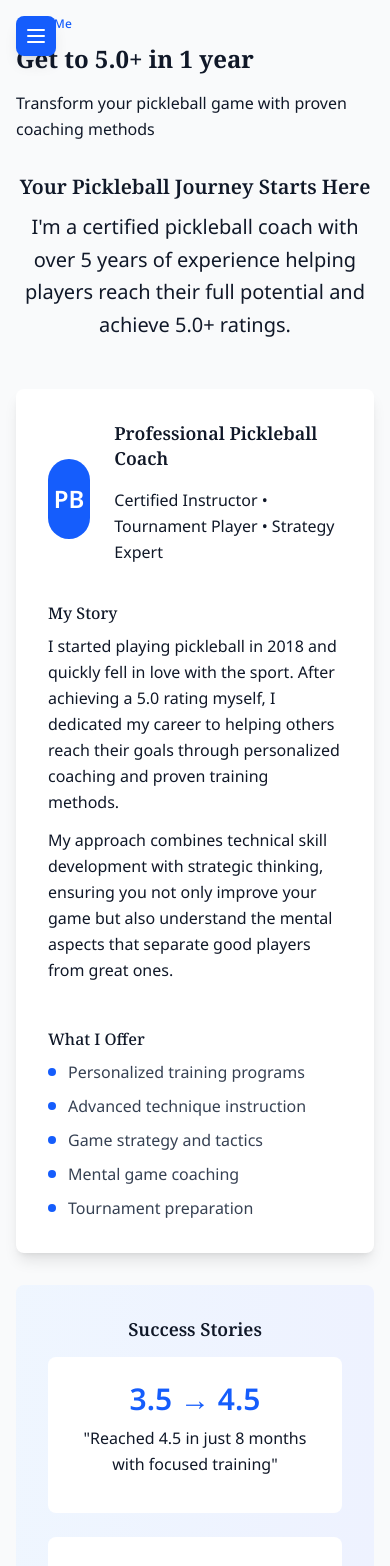
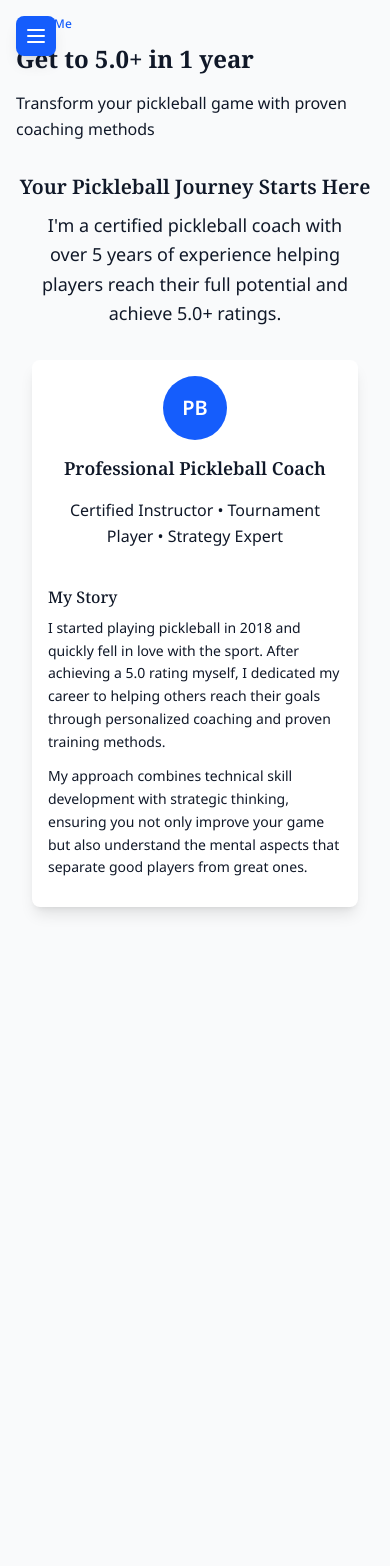
Before and after one commit to bertw2002/react-postgres-fullstack-template, a React (Vite) app: page / in a window 390 px wide. Shown: the top 1566 px of the page. After the commit the page ends 947 px from the top, so only its background shows below. Built offline with nearby package versions, Linux system fonts and the light colour scheme; a web font is replaced by a local one.

Commit message:
Update AboutMeSection.jsx

```diff
--- a/src/components/AboutMeSection.jsx
+++ b/src/components/AboutMeSection.jsx
@@ -3,89 +3,43 @@ function AboutMeSection() {
     <div className="about-me-section">
       <div className="max-w-4xl mx-auto">
         {/* Hero Section */}
-        <div className="text-center mb-12">
-          <h2 className="text-3xl font-bold text-gray-900 mb-4">
+        <div className="text-center mb-8 md:mb-12">
+          <h2 className="text-2xl md:text-3xl font-bold text-gray-900 mb-3 md:mb-4">
             Your Pickleball Journey Starts Here
           </h2>
-          <p className="text-xl text-gray-600 mb-8">
+          <p className="text-lg md:text-xl text-gray-600 mb-6 md:mb-8 px-4">
             I'm a certified pickleball coach with over 5 years of experience helping players
             reach their full potential and achieve 5.0+ ratings.
           </p>
         </div>
 
         {/* Coach Profile */}
-        <div className="bg-white rounded-lg shadow-lg p-8 mb-8">
-          <div className="flex items-center mb-6">
-            <div className="w-20 h-20 bg-blue-600 rounded-full flex items-center justify-center text-white text-2xl font-bold mr-6">
+        <div className="bg-white rounded-lg shadow-lg p-4 md:p-8 mb-6 md:mb-8 mx-4 md:mx-0">
+          <div className="flex flex-col md:flex-row items-center mb-6">
+            <div className="w-16 h-16 md:w-20 md:h-20 bg-blue-600 rounded-full flex items-center justify-center text-white text-xl md:text-2xl font-bold mb-4 md:mb-0 md:mr-6">
               PB
             </div>
-            <div>
-              <h3 className="text-2xl font-bold text-gray-900">Professional Pickleball Coach</h3>
+            <div className="text-center md:text-left">
+              <h3 className="text-xl md:text-2xl font-bold text-gray-900">Professional Pickleball Coach</h3>
               <p className="text-gray-600">Certified Instructor • Tournament Player • Strategy Expert</p>
             </div>
           </div>
 
-          <div className="grid md:grid-cols-2 gap-8">
+          <div className="grid md:grid-cols-2 gap-6 md:gap-8">
             <div>
               <h4 className="text-lg font-semibold text-gray-900 mb-3">My Story</h4>
-              <p className="text-gray-700 mb-4">
+              <p className="text-gray-700 mb-4 text-sm md:text-base">
                 I started playing pickleball in 2018 and quickly fell in love with the sport.
                 After achieving a 5.0 rating myself, I dedicated my career to helping others
                 reach their goals through personalized coaching and proven training methods.
               </p>
-              <p className="text-gray-700">
+              <p className="text-gray-700 text-sm md:text-base">
                 My approach combines technical skill development with strategic thinking,
                 ensuring you not only improve your game but also understand the mental aspects
                 that separate good players from great ones.
               </p>
             </div>
 
-            <div>
-              <h4 className="text-lg font-semibold text-gray-900 mb-3">What I Offer</h4>
-              <ul className="space-y-2 text-gray-700">
-                <li className="flex items-center">
-                  <span className="w-2 h-2 bg-blue-600 rounded-full mr-3"></span>
-                  Personalized training programs
-                </li>
-                <li className="flex items-center">
-                  <span className="w-2 h-2 bg-blue-600 rounded-full mr-3"></span>
-                  Advanced technique instruction
-                </li>
-                <li className="flex items-center">
-                  <span className="w-2 h-2 bg-blue-600 rounded-full mr-3"></span>
-                  Game strategy and tactics
-                </li>
-                <li className="flex items-center">
-                  <span className="w-2 h-2 bg-blue-600 rounded-full mr-3"></span>
-                  Mental game coaching
-                </li>
-                <li className="flex items-center">
-                  <span className="w-2 h-2 bg-blue-600 rounded-full mr-3"></span>
-                  Tournament preparation
-                </li>
-              </ul>
-            </div>
-          </div>
-        </div>
-
-        {/* Success Stories */}
-        <div className="bg-gradient-to-r from-blue-50 to-indigo-50 rounded-lg p-8">
-          <h3 className="text-2xl font-bold text-gray-900 text-center mb-6">
-            Success Stories
-          </h3>
-          <div className="grid md:grid-cols-3 gap-6">
-            <div className="bg-white rounded-lg p-6 text-center">
-              <div className="text-3xl font-bold text-blue-600 mb-2">3.5 → 4.5</div>
-              <p className="text-gray-700">"Reached 4.5 in just 8 months with focused training"</p>
-            </div>
-            <div className="bg-white rounded-lg p-6 text-center">
-              <div className="text-3xl font-bold text-blue-600 mb-2">4.0 → 5.0</div>
-              <p className="text-gray-700">"Broke through to 5.0 after 1 year of coaching"</p>
-            </div>
-            <div className="bg-white rounded-lg p-6 text-center">
-              <div className="text-3xl font-bold text-blue-600 mb-2">Beginner → 4.0</div>
-              <p className="text-gray-700">"Started from scratch, now competing at 4.0 level"</p>
-            </div>
           </div>
         </div>
       </div>
```
